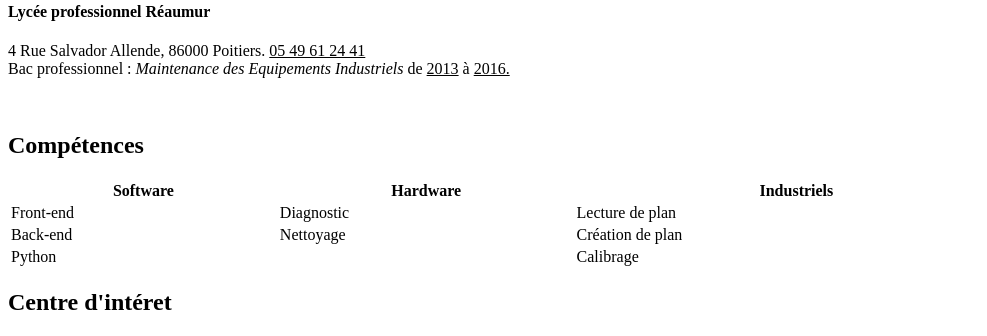
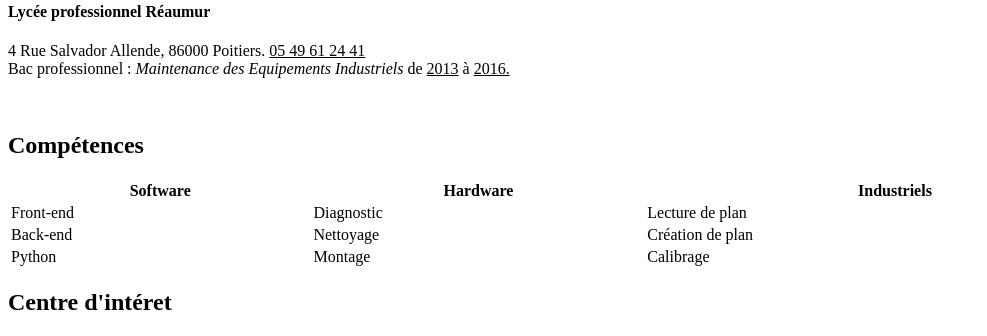
Before and after one commit to 7Agone/7Agone.github.io, a plain HTML site: page index.html in a window 1280 px wide. Shown: the part 1643-1979 px from the top of the page, without its empty margins (0-987 px from the left). Drawn offline with Linux system fonts and the light colour scheme.

Commit message:
Update index.html

```diff
--- a/index.html
+++ b/index.html
@@ -124,7 +124,7 @@
 
                 <h2>Compétences</h2>
 
-            <table width="80%">
+            <table width="90%">
                 <thead>
                     <tr>
                         <th>Software</th>
@@ -145,7 +145,7 @@
                     </tr>
                     <tr>
                         <td>Python</td>
-                        <td></td>
+                        <td>Montage</td>
                         <td>Calibrage</td>
                     </tr>
                 </tbody>
```
